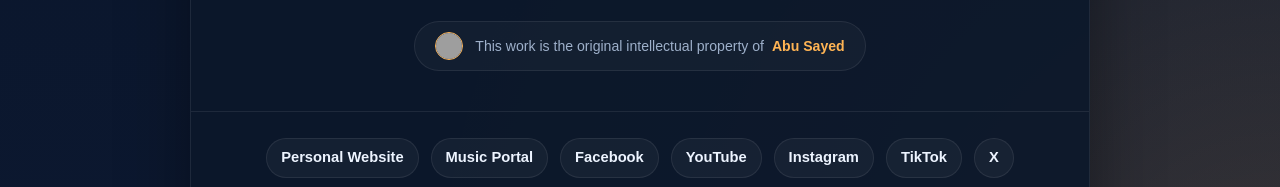
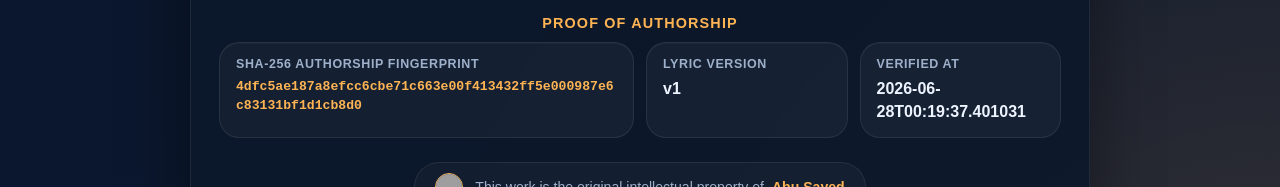
Before and after one commit to ImAbuSayed/liebe-brennt-hei, a plain HTML site: page index.html in a window 1280 px wide. Shown: the part 2426-2613 px from the top of the page. Drawn offline with Linux system fonts and the light colour scheme; grey boxes are pictures that could not be loaded.

Commit message:
feat: update song assets v1 with signed GPG commit [verified]

```diff
--- a/index.html
+++ b/index.html
@@ -14,9 +14,9 @@
     <meta name="keywords" content="Liebe brennt heiß, Abu Sayed lyrics, original song lyrics, Abu Sayed original song, Abu Sayed lyricist, Abu Sayed composer, Abu Sayed songwriter, official lyrics">
     <meta name="robots" content="index,follow,max-snippet:-1,max-image-preview:large,max-video-preview:-1">
     <meta name="referrer" content="strict-origin-when-cross-origin">
-    <meta name="description" content="Official documentation of lyrics for &#x27;Liebe brennt heiß&#x27;, a signature song by Abu Sayed, showcasing his original songwriting and composition.">
+    <meta name="description" content="Official lyric archive for Abu Sayed&#x27;s song &#x27;Liebe brennt heiß&#x27;. Written, composed, and owned by the artist.">
     <meta property="og:title" content="Liebe brennt heiß - Original Lyrics by Abu Sayed">
-    <meta property="og:description" content="Official documentation of lyrics for &#x27;Liebe brennt heiß&#x27;, a signature song by Abu Sayed, showcasing his original songwriting and composition.">
+    <meta property="og:description" content="Official lyric archive for Abu Sayed&#x27;s song &#x27;Liebe brennt heiß&#x27;. Written, composed, and owned by the artist.">
     <meta property="og:type" content="music.song">
     <meta property="og:url" content="https://imabusayed.github.io/liebe-brennt-hei/">
     <meta property="og:site_name" content="Abu Sayed Music">
@@ -24,7 +24,7 @@
     <meta name="last-modified" content="2026-06-24 14:10:29">
     <meta name="twitter:card" content="summary_large_image">
     <meta name="twitter:title" content="Liebe brennt heiß - Original Lyrics by Abu Sayed">
-    <meta name="twitter:description" content="Official documentation of lyrics for &#x27;Liebe brennt heiß&#x27;, a signature song by Abu Sayed, showcasing his original songwriting and composition.">
+    <meta name="twitter:description" content="Official lyric archive for Abu Sayed&#x27;s song &#x27;Liebe brennt heiß&#x27;. Written, composed, and owned by the artist.">
     <link rel="canonical" href="https://imabusayed.github.io/liebe-brennt-hei/">
     <link rel="sitemap" type="application/xml" title="Sitemap" href="https://imabusayed.github.io/liebe-brennt-hei/sitemap.xml">
     <link rel="author" href="https://github.com/ImAbuSayed">
@@ -100,7 +100,7 @@
       "@id": "https://imabusayed.github.io/liebe-brennt-hei#webpage",
       "url": "https://imabusayed.github.io/liebe-brennt-hei/",
       "name": "Liebe brennt heiß - Original Lyrics by Abu Sayed",
-      "description": "Official documentation of lyrics for 'Liebe brennt heiß', a signature song by Abu Sayed, showcasing his original songwriting and composition.",
+      "description": "Official lyric archive for Abu Sayed's song 'Liebe brennt heiß'. Written, composed, and owned by the artist.",
       "isPartOf": {
         "@id": "https://music.abusayed.com.bd/#website"
       },
@@ -537,7 +537,7 @@
 
         <div class="controls">
             <button class="btn-speak" id="speakBtn" title="Read the lyrics aloud"><span id="speakText">Read Aloud</span></button>
-            <a href="https://music.abusayed.com.bd/Licensing/?https://imabusayed.github.io/liebe-brennt-hei/" class="btn-license" title="Get licensing for this song" target="_blank">Request Licensing for Liebe brennt heiß</a>
+            <a href="https://music.abusayed.com.bd/Licensing/?https://imabusayed.github.io/liebe-brennt-hei/" class="btn-license" title="Get licensing for this song" target="_blank">Commercial Licensing for Liebe brennt heiß</a>
 
         </div>
         <br>
@@ -612,6 +612,26 @@
             <div class="meta-card">
                 <span class="meta-label">Publisher</span>
                 <strong>Abu Sayed Music</strong>
+            </div>
+
+                </div>
+            </div>
+
+            <div class="details-block">
+                <div class="details-title">Proof of Authorship</div>
+                <div class="meta-grid">
+
+            <div class="meta-card" style="grid-column: span 2;">
+                <span class="meta-label">SHA-256 Authorship Fingerprint</span>
+                <strong style="word-break: break-all; font-family: monospace; font-size: 0.82rem; color: var(--accent);">4dfc5ae187a8efcc6cbe71c663e00f413432ff5e000987e6c83131bf1d1cb8d0</strong>
+            </div>
+            <div class="meta-card">
+                <span class="meta-label">Lyric Version</span>
+                <strong>v1</strong>
+            </div>
+            <div class="meta-card">
+                <span class="meta-label">Verified At</span>
+                <strong>2026-06-28T00:19:37.401031</strong>
             </div>
 
                 </div>
```
Also changed, not shown: excerpts/Bridge-Preview.txt (added), excerpts/Chorus-Preview.txt (added), excerpts/Final-Chorus-Preview.txt (added), excerpts/Hook-Preview.txt (added), excerpts/Pre-Chorus-2-Preview.txt (added), excerpts/Pre-Chorus-3-Preview.txt (added), excerpts/Pre-Chorus-Preview.txt (added), excerpts/Verse-1-Preview.txt (added), excerpts/Verse-2-Preview.txt (added), excerpts/Verse-3-Preview.txt (added), hashes.txt (added), llms.txt, lyrics_backup/2026-06-28_liebe-brennt-hei-v1.txt (added), manifest.json (added), 1 other file.
